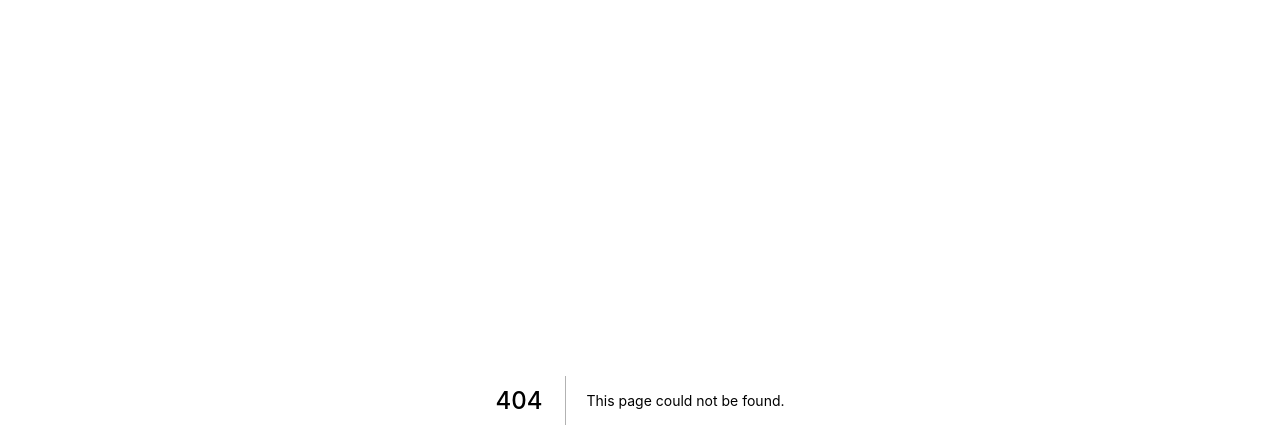
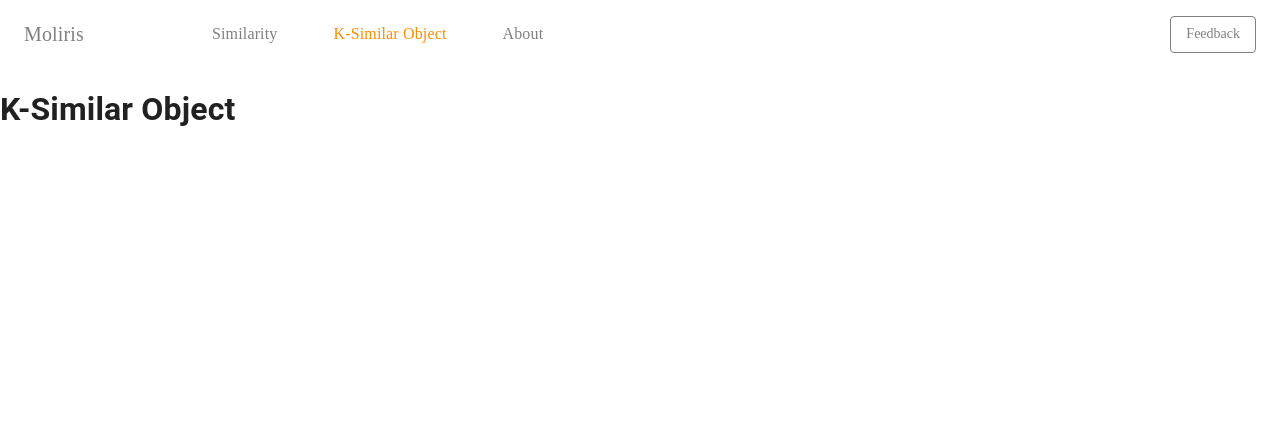
Before and after one commit to efesoa/moliris-ui, a Next.js app: page /K-SimilarObject in a window 1280 px wide. Before the commit this address had no page. Shown: the top 448 px of the page. Built offline with nearby package versions, Linux system fonts and the light colour scheme.

Commit message:
Navbar navigation links update

```diff
--- a/components/Navbar.tsx
+++ b/components/Navbar.tsx
@@ -1,18 +1,18 @@
 import * as React from 'react';
+import Link from "next/link";
 import AppBar from '@mui/material/AppBar';
 import Toolbar from '@mui/material/Toolbar';
 import Typography from '@mui/material/Typography';
 import CssBaseline from '@mui/material/CssBaseline';
 import useScrollTrigger from '@mui/material/useScrollTrigger';
 import Box from '@mui/material/Box';
-import Container from '@mui/material/Container';
 import Fab from '@mui/material/Fab';
 import KeyboardArrowUpIcon from '@mui/icons-material/KeyboardArrowUp';
 import Zoom from '@mui/material/Zoom';
-import {Button, Divider, Grid, Menu, MenuItem, Popover, TextField} from "@mui/material";
-import { styled } from '@mui/material/styles'
-import Paper from '@mui/material/Paper'
+import {Button, Divider, Grid, Menu, TextField} from "@mui/material";
 import SwipeMenuDrawer from "./SwipeMenuDrawer";
+import {useRouter} from "next/router";
+import {createTheme, responsiveFontSizes, ThemeProvider} from '@mui/material/styles';
 
 
 interface Props {
@@ -69,13 +69,13 @@ function ScrollTop(props: Props) {
     );
 }
 
-const Item = styled(Paper)(({ theme }) => ({
-    backgroundColor: theme.palette.mode === 'dark' ? '#1A2027' : '#fff',
-    ...theme.typography.body2,
-    padding: theme.spacing(1),
-    textAlign: 'center',
-    color: theme.palette.text.secondary,
-}));
+// const Item = styled(Paper)(({ theme }) => ({
+//     backgroundColor: theme.palette.mode === 'dark' ? '#1A2027' : '#fff',
+//     ...theme.typography.body2,
+//     padding: theme.spacing(1),
+//     textAlign: 'center',
+//     color: theme.palette.text.secondary,
+// }));
 
 function MouseOverPopover() {
     const [anchorEl, setAnchorEl] = React.useState<HTMLElement | null>(null);
@@ -98,7 +98,8 @@ function MouseOverPopover() {
                 aria-expanded={open ? 'true' : undefined}
                 onClick={handleOpen}
                 variant='outlined'
-                sx={{ textTransform: 'none' }}
+                sx={{ textTransform: 'none', color: '#808080', borderColor: '#808080',
+                    ':hover': { bgcolor: '#FFFFFF', borderColor: '#ff8b00'} }}
             >
                 Feedback
             </Button>
@@ -163,50 +164,63 @@ function MouseOverPopover() {
     );
 }
 
-const pages = ['Similarity', 'K-Similar Object', 'About'];
+const theme = createTheme({
+    typography: {
+        fontFamily: 'Ubuntu',
+    },
+});
+
 
 export default function Navbar(props: Props) {
+    const router = useRouter();
+
     return (
         <React.Fragment>
             <CssBaseline />
             <ElevationScroll {...props}>
-                <AppBar
-                sx={{ background: '#FFFFFF',
-                    color: '#808080',
-                    // alignItems: 'center',
-                    }}>
+                <AppBar sx={{ background: '#FFFFFF', color: '#808080' }}>
                     <Toolbar variant='dense'>
-                        <Typography variant="h6" sx={{ display: { xs: 'none', md: 'flex', lg: 'flex' }, pr: 10 }}>
-                            Moliris
+                        <ThemeProvider theme={theme}>
+                            <Grid container
+                                  direction="row"
+                                  alignItems="center"
+                                  spacing={7}
+                                  sx={{ display: { xs: 'none', md: 'flex', lg: 'flex' }, py: 2 }}
+                            >
+                                <Grid item>
+                                    <Typography variant="h6" sx={{ pr: 9 }}>
+                                        <Link href='/'  >
+                                            <a>Moliris</a>
+                                        </Link>
                                     </Typography>
-                        <Box sx={{  display: { xs: 'none', md: 'flex', lg: 'flex' } }}>
-                            {pages.map((page) => (
-                            <Button
-                                key={page}
-                                variant="text"
-                                // onClick={handleCloseNavMenu}
-                                sx={{ m: 2,
-                                    px: 2,
-                                    textTransform: 'none',
-                                    color: '#808080',
-                                    // display: 'block',
-                                    ':hover': {
-                                        bgcolor: '#FFFFFF',
-                                        color: '#000000',
-                                    },
-                                }}
-                            >
-                                <Typography>
-                                    {page}
+                                </Grid>
+                                <Grid item>
+                                    <Typography sx={{ ':hover': {color: '#000000'} }} >
+                                        <Link href='/Similarity'  >
+                                            <a className={router.pathname == "/Similarity" ? "active" : ""} >Similarity</a>
+                                        </Link>
                                     </Typography>
-                            </Button>
-                        ))}
-                            {/*<TextField variant='outlined' size='small' sx={{ width: '15%', py: 2, ml: 'auto' }} placeholder='FeedBack' />*/}
-                        </Box>
-                        {/*<Box sx={{ flexGrow: 1 }} />*/}
-                        <Box sx={{ display: { xs: 'none', md: 'flex', lg: 'flex' }, ml: 'auto' }}>
+                                </Grid>
+                                <Grid item>
+                                    <Typography sx={{ ':hover': {color: '#000000'} }}>
+                                        <Link href='/K-SimilarObject' >
+                                            <a className={router.pathname == "/K-SimilarObject" ? "active" : ""}>
+                                                K-Similar Object
+                                            </a>
+                                        </Link>
+                                    </Typography>
+                                </Grid>
+                                <Grid item>
+                                    <Typography sx={{ ':hover': {color: '#000000'} }}>
+                                        <Link href='/About' >
+                                            <a className={router.pathname == "/About" ? "active" : ""}>About</a>
+                                        </Link>
+                                    </Typography>
+                                </Grid>
+                                <Grid item sx={{ ml: 'auto' }}>
                                     <MouseOverPopover />
-                        </Box>
+                                </Grid>
+                            </Grid>
 
                             <Grid container
                                   direction="row"
@@ -219,14 +233,16 @@ export default function Navbar(props: Props) {
                                 </Grid>
                                 <Grid item >
                                     <Typography variant="h6" >
-                                    Moliris
+                                        <Link href='/'  >
+                                            <a>Moliris</a>
+                                        </Link>
                                     </Typography>
                                 </Grid>
                                 <Grid item >
                                     <MouseOverPopover />
-                                {/*<Button>HI</Button>*/}
                                 </Grid>
                             </Grid>
+                        </ThemeProvider>
                     </Toolbar>
                 </AppBar>
             </ElevationScroll>
--- a/components/SwipeMenuDrawer.tsx
+++ b/components/SwipeMenuDrawer.tsx
@@ -1,16 +1,16 @@
 import * as React from 'react';
 import Box from '@mui/material/Box';
 import SwipeableDrawer from '@mui/material/SwipeableDrawer';
-import Button from '@mui/material/Button';
 import List from '@mui/material/List';
 import Divider from '@mui/material/Divider';
 import ListItem from '@mui/material/ListItem';
 import ListItemButton from '@mui/material/ListItemButton';
-import ListItemIcon from '@mui/material/ListItemIcon';
 import ListItemText from '@mui/material/ListItemText';
-import InboxIcon from '@mui/icons-material/MoveToInbox';
-import MailIcon from '@mui/icons-material/Mail';
 import MenuOutlinedIcon from '@mui/icons-material/MenuOutlined';
+import CloseOutlinedIcon from '@mui/icons-material/CloseOutlined';
+import Link from "next/link";
+import {useRouter} from "next/router";
+import {IconButton, MenuItem} from "@mui/material";
 
 type Anchor = 'left';
 
@@ -34,36 +34,72 @@ export default function SwipeableMenuDrawer() {
                 setState({ ...state, [anchor]: open });
             };
 
+    const routes = [
+        {
+            id: 1,
+            label:'Similarity',
+            path: '/Similarity',
+            // icon: HomeIcon
+        },
+        {
+            id: 2,
+            label: 'K-Similar Object',
+            path: '/K-SimilarObject',
+            // icon: LoginIcon
+        },
+        {
+            id: 3,
+            label: 'About',
+            path: '/About',
+            // icon: RegisterIcon
+        }
+    ];
+
+    const router = useRouter();
+
+    const activeRoute = (routeName, currentRoute) => {
+        return routeName === currentRoute? true : false;
+    }
+
     const list = (anchor: Anchor) => (
         <Box
-            // sx={{ width: anchor === 'left' ? 'auto' : 400 }}
             role="presentation"
             onClick={toggleDrawer(anchor, false)}
             onKeyDown={toggleDrawer(anchor, false)}
         >
+            <Box sx={{ ml: 20 }}>
+                <IconButton onClick={toggleDrawer(anchor, false)} >
+                    <CloseOutlinedIcon />
+                </IconButton>
+            </Box>
+            <Divider />
             <List>
-                {['Inbox', 'Starred', 'Send email', 'Drafts'].map((text, index) => (
-                    <ListItem key={text} disablePadding>
-                        <ListItemButton>
-                            <ListItemIcon>
-                                {index % 2 === 0 ? <InboxIcon /> : <MailIcon />}
-                            </ListItemIcon>
-                            <ListItemText primary={text} />
-                        </ListItemButton>
-                    </ListItem>
+                {routes.map((item, index) => (
+                    <Link href={item.path} style={{ textDecoration: 'none', color: '#808080' }} key={item.id}>
+                        <ListItem key={item.id} disablePadding selected={activeRoute(item.path, router.pathname)}>
+                            <ListItemButton>
+                                {/*<ListItemIcon>*/}
+                                {/*    {index % 2 === 0 ? <InboxIcon /> : <MailIcon />}*/}
+                                {/*</ListItemIcon>*/}
+                                <ListItemText primary={item.label}/>
+                            </ListItemButton>
+                        </ListItem>
+                    </Link>
                 ))}
             </List>
+
             <Divider />
             <List>
-                {['All mail', 'Trash', 'Spam'].map((text, index) => (
-                    <ListItem key={text} disablePadding>
-                        <ListItemButton>
-                            <ListItemIcon>
-                                {index % 2 === 0 ? <InboxIcon /> : <MailIcon />}
-                            </ListItemIcon>
-                            <ListItemText primary={text} />
-                        </ListItemButton>
-                    </ListItem>
+                {routes.map((item, index) => (
+                    <Link  href={item.path} style={{ textDecoration: 'none', color: 'black' }} key={item.id}>
+                        <MenuItem selected={activeRoute(item.path, router.pathname)}>
+                            <ListItem button key={item.id} >
+                                {/*<ListItemIcon> <item.icon /> </ListItemIcon>*/}
+                                <ListItemText primary={item.label} />
+                            </ListItem>
+                        </MenuItem>
+                    </Link>
+
                 ))}
             </List>
         </Box>
@@ -73,8 +109,9 @@ export default function SwipeableMenuDrawer() {
         <div>
             {(['left'] as const).map((anchor) => (
                 <React.Fragment key={anchor}>
-                    <Button onClick={toggleDrawer(anchor, true)}><MenuOutlinedIcon /></Button>
-                    {/*<Button onClick={toggleDrawer(anchor, true)}>{anchor}</Button>*/}
+                    <IconButton onClick={toggleDrawer(anchor, true)}>
+                        <MenuOutlinedIcon />
+                    </IconButton>
                     <SwipeableDrawer
                         anchor={anchor}
                         open={state[anchor]}
--- /dev/null
+++ b/pages/K-SimilarObject.tsx
@@ -0,0 +1,10 @@
+import Navbar from "../components/Navbar";
+
+export default function KSimilarObject() {
+    return (
+        <div>
+            <Navbar/>
+            <h1>K-Similar Object</h1>
+        </div>
+    )
+}
--- a/pages/index.tsx
+++ b/pages/index.tsx
@@ -3,6 +3,8 @@ import Head from 'next/head'
 import Image from 'next/image'
 import styles from '../styles/Home.module.css'
 import Navbar from "../components/Navbar";
+import * as React from "react";
+
 
 const Home: NextPage = () => {
   return (
--- a/styles/globals.css
+++ b/styles/globals.css
@@ -14,3 +14,8 @@ a {
 * {
   box-sizing: border-box;
 }
+
+.active {
+  color: #ff8b00;
+  font-weight: lighter;
+}
```
Also changed, not shown: pages/About.tsx (added, +10 -0 lines), pages/Similarity.tsx (added, +11 -0 lines). Lines whose indentation alone changed are shown as unchanged.
